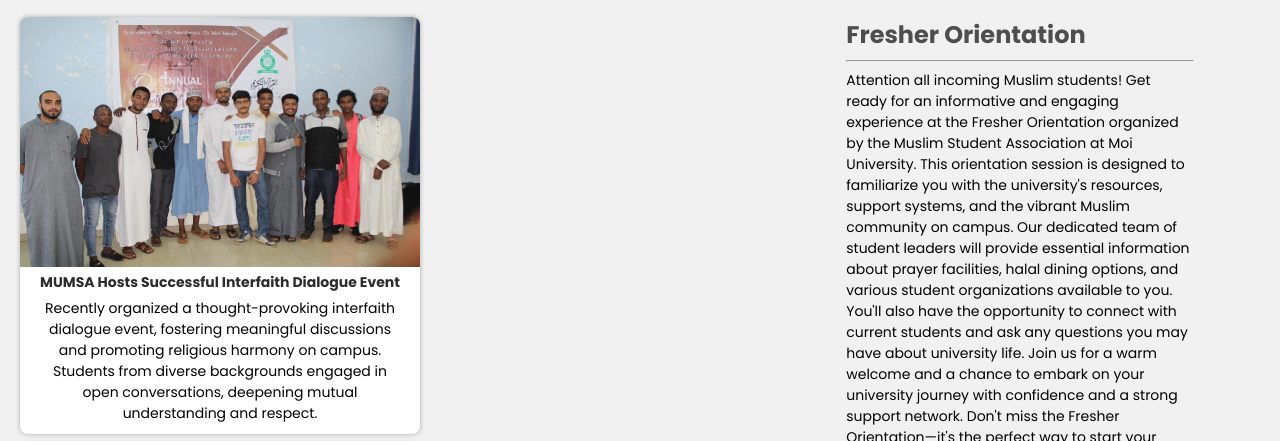
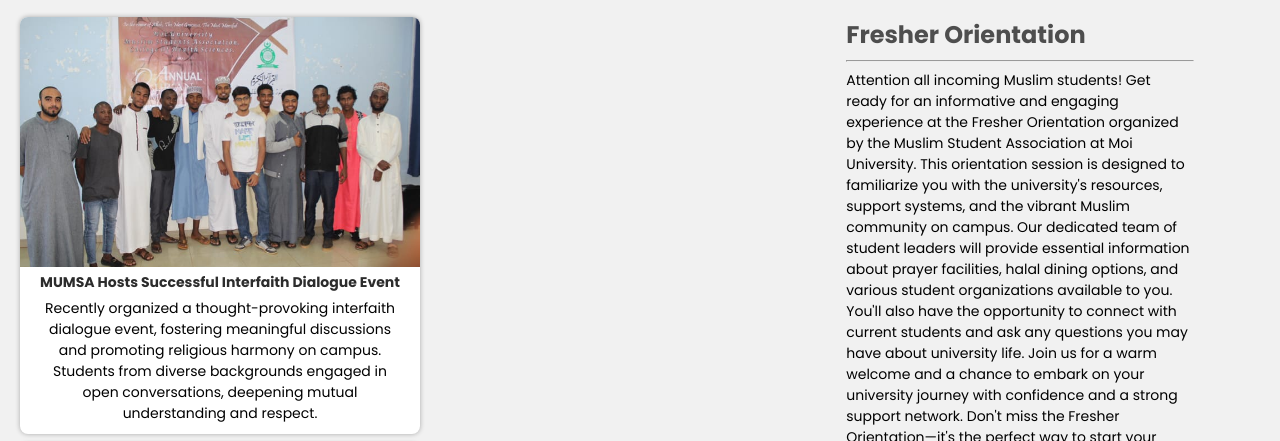
Before and after one commit to waregamo/MUMSA, a plain HTML site: page announce.html in a window 1280 px wide. Shown: the part 286-727 px from the top of the page. Drawn offline with nearby package versions, Linux system fonts and the light colour scheme.

Commit message:
announcement section images

```diff
--- a/css/about.css
+++ b/css/about.css
@@ -139,6 +139,7 @@ li a{
     height: 250px;
     width: 250px;
     border-radius: 4px;
+    /* object-fit: cover; */
 }
 
 .teams .member .info{
--- a/css/announce.css
+++ b/css/announce.css
@@ -115,6 +115,7 @@
 .news .img img{
     height: 100%;
     width: 100%;
+    object-fit: cover;
 }
 
 .news h4{
```
